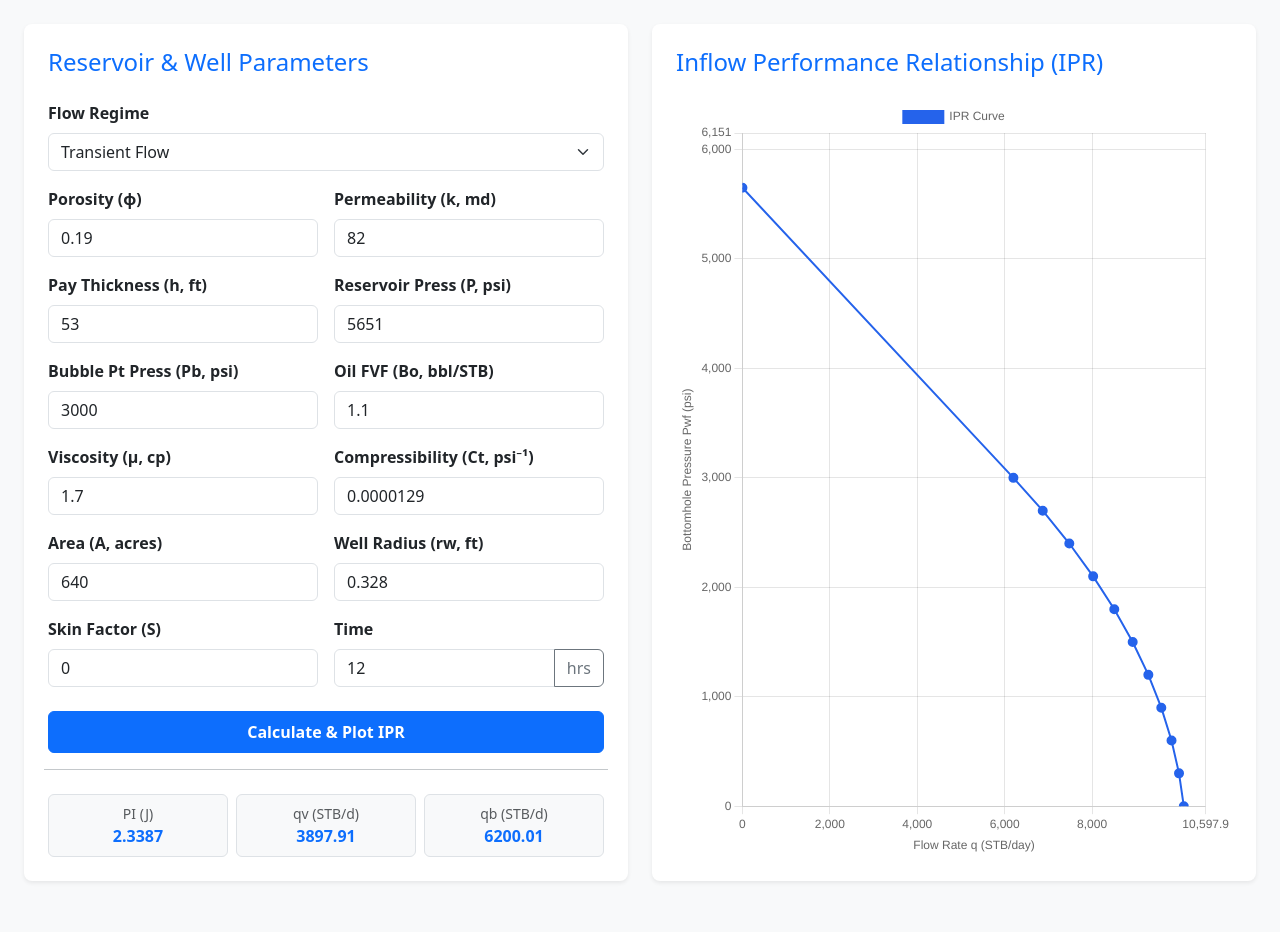
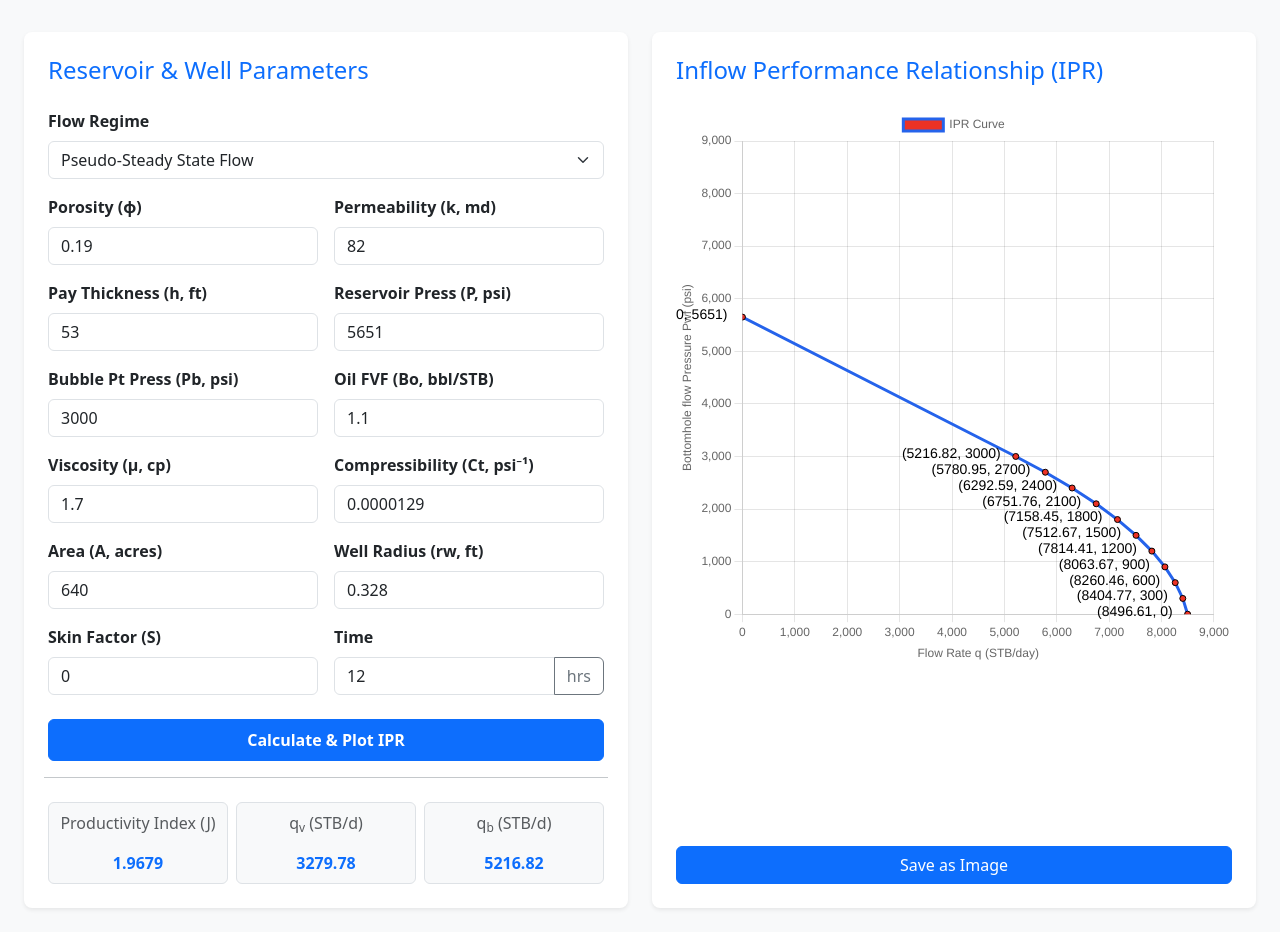
Before and after one commit to vinay-shenoy/ipr-calculator, a plain HTML site: page ipr-calculator.html in a window 1280 px wide. Both pictures are taken after a click on the button "Calculate & Plot IPR". Before the commit the page ends 905 px from the top, so only its background shows below. Drawn offline with nearby package versions, Linux system fonts and the light colour scheme.

Commit message:
Updated script  logic to save Image of the IPR chart using toBase64Image

```diff
--- a/ipr-calculator.html
+++ b/ipr-calculator.html
@@ -1,5 +1,6 @@
 <!DOCTYPE html>
 <html lang="en">
+
 <head>
   <meta charset="UTF-8">
   <meta name="viewport" content="width=device-width, initial-scale=1.0">
@@ -10,10 +11,12 @@
 
   <!-- Chart.js CDN -->
   <script src="https://cdn.jsdelivr.net/npm/chart.js"></script>
+
 </head>
-<body class="bg-light py-4">
 
-<div class="container-fluid px-4">
+<body class="bg-light vh-100 d-flex flex-column py-2">
+
+  <div class="container-fluid py-4 px-4">
     <div class="row g-4">
 
       <!-- Left Column: Inputs & Controls -->
@@ -26,9 +29,10 @@
             <div class="mb-3">
               <label for="flowRegime" class="form-label fw-bold">Flow Regime</label>
               <select id="flowRegime" class="form-select">
+
+                <option value="Pseudo-Steady State Flow">Pseudo-Steady State Flow</option>
                 <option value="Transient Flow">Transient Flow</option>
                 <option value="Steady State Flow">Steady State Flow</option>
-              <option value="Pseudo-Steady State Flow">Pseudo-Steady State Flow</option>
               </select>
             </div>
 
@@ -36,76 +40,78 @@
             <div class="row g-3">
               <div class="col-sm-6">
                 <label class="form-label fw-semibold">Porosity (ϕ)</label>
-              <input type="number" id="txtPoro" class="form-control" step="any" value="0.19">
+                <input type="number" id="porosity" class="form-control" step="any" value="0.19">
               </div>
               <div class="col-sm-6">
                 <label class="form-label fw-semibold">Permeability (k, md)</label>
-              <input type="number" id="txtPerm" class="form-control" step="any" value="82">
+                <input type="number" id="permeability" class="form-control" step="any" value="82">
               </div>
               <div class="col-sm-6">
                 <label class="form-label fw-semibold">Pay Thickness (h, ft)</label>
-              <input type="number" id="txtPayz" class="form-control" step="any" value="53">
+                <input type="number" id="pay_thickness" class="form-control" step="any" value="53">
               </div>
               <div class="col-sm-6">
                 <label class="form-label fw-semibold">Reservoir Press (P, psi)</label>
-              <input type="number" id="txtResP" class="form-control" step="any" value="5651">
+                <input type="number" id="reservoir_pressure" class="form-control" step="any" value="5651">
               </div>
               <div class="col-sm-6">
                 <label class="form-label fw-semibold">Bubble Pt Press (Pb, psi)</label>
-              <input type="number" id="txtBubl" class="form-control" step="any" value="3000">
+                <input type="number" id="bubble_pressure" class="form-control" step="any" value="3000">
               </div>
               <div class="col-sm-6">
                 <label class="form-label fw-semibold">Oil FVF (Bo, bbl/STB)</label>
-              <input type="number" id="txtBo" class="form-control" step="any" value="1.1">
+                <input type="number" id="oil_formation_volume_factor" class="form-control" step="any" value="1.1">
               </div>
               <div class="col-sm-6">
                 <label class="form-label fw-semibold">Viscosity (μ, cp)</label>
-              <input type="number" id="txtMu" class="form-control" step="any" value="1.7">
+                <input type="number" id="viscosity" class="form-control" step="any" value="1.7">
               </div>
               <div class="col-sm-6">
                 <label class="form-label fw-semibold">Compressibility (Ct, psi⁻¹)</label>
-              <input type="number" id="txtCt" class="form-control" step="any" value="0.0000129">
+                <input type="number" id="compressibility" class="form-control" step="any" value="0.0000129">
               </div>
               <div class="col-sm-6">
                 <label class="form-label fw-semibold">Area (A, acres)</label>
-              <input type="number" id="txtArea" class="form-control" step="any" value="640">
+                <input type="number" id="area" class="form-control" step="any" value="640">
               </div>
               <div class="col-sm-6">
                 <label class="form-label fw-semibold">Well Radius (rw, ft)</label>
-              <input type="number" id="txtRadi" class="form-control" step="any" value="0.328">
+                <input type="number" id="well_radius" class="form-control" step="any" value="0.328">
               </div>
               <div class="col-sm-6">
                 <label class="form-label fw-semibold">Skin Factor (S)</label>
-              <input type="number" id="txtSkin" class="form-control" step="any" value="0">
+                <input type="number" id="skin" class="form-control" step="any" value="0">
               </div>
               <div class="col-sm-6">
                 <label class="form-label fw-semibold">Time</label>
                 <div class="input-group">
-                <input type="number" id="txtTime" class="form-control" step="any" value="12">
-                <button type="button" class="btn btn-outline-secondary" id="button2" onclick="toggleTimeUnit()">hrs</button>
+                  <input type="number" id="time" class="form-control" step="any" value="12">
+                  <button type="button" class="btn btn-outline-secondary" id="button2"
+                    onclick="toggleTimeUnit()">hrs</button>
                 </div>
               </div>
             </div>
 
-          <button class="btn btn-primary w-100 mt-4 py-2 fw-bold" onclick="calculateIPR()">Calculate & Plot IPR</button>
+            <button class="btn btn-primary w-100 mt-4 py-2 fw-bold" onclick="calculateIPR()">Calculate & Plot
+              IPR</button>
 
             <!-- Output Results Cards -->
             <div class="row g-2 mt-3 pt-3 border-top border-secondary-subtle text-center">
               <div class="col-4">
                 <div class="bg-light p-2 rounded border">
-                <small class="text-muted d-block">PI (J)</small>
+                  <p class="text-muted d-block">Productivity Index (J)</p>
                   <strong id="txtJ" class="text-primary fs-6">-</strong>
                 </div>
               </div>
               <div class="col-4">
                 <div class="bg-light p-2 rounded border">
-                <small class="text-muted d-block">qv (STB/d)</small>
+                  <p class="text-muted d-block">q<sub>v</sub> (STB/d)</p>
                   <strong id="txtqv" class="text-primary fs-6">-</strong>
                 </div>
               </div>
               <div class="col-4">
                 <div class="bg-light p-2 rounded border">
-                <small class="text-muted d-block">qb (STB/d)</small>
+                  <p class="text-muted d-block">q<sub>b</sub> (STB/d)</p>
                   <strong id="txtqb" class="text-primary fs-6">-</strong>
                 </div>
               </div>
@@ -113,25 +119,31 @@
 
           </div>
         </div>
+
+
+
       </div>
 
       <!-- Right Column: Chart -->
-    <div class="col-lg-6">
+      <div class="col-lg-6 chart-container">
         <div class="card shadow-sm border-0 rounded-3 h-100">
           <div class="card-body p-4 d-flex flex-column">
             <h4 class="card-title text-primary mb-4">Inflow Performance Relationship (IPR)</h4>
-          <div class="flex-grow-1 position-relative" style="min-height: 400px;">
+            <div class="flex-grow-1 position-relative">
               <canvas id="iprChart"></canvas>
             </div>
+            <button class="btn btn-primary" onclick="saveIPRChart()">Save as Image</button>
           </div>
         </div>
       </div>
 
     </div>
   </div>
+
   <script src="script.js"></script>
 
   <!-- Bootstrap JS Bundle CDN -->
   <script src="https://cdn.jsdelivr.net/npm/bootstrap@5.3.3/dist/js/bootstrap.bundle.min.js"></script>
 </body>
+
 </html>
--- a/script.js
+++ b/script.js
@@ -20,21 +20,24 @@ function toggleTimeUnit() {
     btn.innerText = "hrs";
   }
 }
-// My Name is Vinay Shenoy.
+
 function calculateIPR() {
   // Input values
-  const o = parseFloat(document.getElementById("txtPoro").value) || 0;
-  const k = parseFloat(document.getElementById("txtPerm").value) || 0;
-  const h = parseFloat(document.getElementById("txtPayz").value) || 0;
-  const P = parseFloat(document.getElementById("txtResP").value) || 0;
-  const Pb = parseFloat(document.getElementById("txtBubl").value) || 0;
-  const Bo = parseFloat(document.getElementById("txtBo").value) || 0;
-  const u = parseFloat(document.getElementById("txtMu").value) || 0;
-  const Ct = parseFloat(document.getElementById("txtCt").value) || 0;
-  const A = parseFloat(document.getElementById("txtArea").value) || 0;
-  const rw = parseFloat(document.getElementById("txtRadi").value) || 0;
-  const S = parseFloat(document.getElementById("txtSkin").value) || 0;
-  const ti = parseFloat(document.getElementById("txtTime").value) || 0;
+  const o = parseFloat(document.getElementById("porosity").value) || 0;
+  const k = parseFloat(document.getElementById("permeability").value) || 0;
+  const h = parseFloat(document.getElementById("pay_thickness").value) || 0;
+  const P =
+    parseFloat(document.getElementById("reservoir_pressure").value) || 0;
+  const Pb = parseFloat(document.getElementById("bubble_pressure").value) || 0;
+  const Bo =
+    parseFloat(document.getElementById("oil_formation_volume_factor").value) ||
+    0;
+  const u = parseFloat(document.getElementById("viscosity").value) || 0;
+  const Ct = parseFloat(document.getElementById("compressibility").value) || 0;
+  const A = parseFloat(document.getElementById("area").value) || 0;
+  const rw = parseFloat(document.getElementById("well_radius").value) || 0;
+  const S = parseFloat(document.getElementById("skin").value) || 0;
+  const ti = parseFloat(document.getElementById("time").value) || 0;
 
   const flowRegime = document.getElementById("flowRegime").value;
   const unitText = document.getElementById("button2").innerText;
@@ -98,18 +101,75 @@ function calculateIPR() {
   // Sort points by X ascending for clean rendering
   chartPoints.sort((a, b) => a.x - b.x);
 
-  renderChart(chartPoints, qb + qv + 500, P + 500);
+  renderChart(
+    chartPoints,
+    roundToNearest1000(qb + qv + 500),
+    roundToNearest1000(P + 500),
+  );
+}
+
+function roundToNearest1000(value) {
+  return Math.round(value / 1000) * 1000;
 }
 
 function renderChart(points, maxX, maxY) {
-  const ctx = document.getElementById("iprChart").getContext("2d");
+  const canvas = document.getElementById("iprChart");
+  const ctx = canvas.getContext("2d");
 
   if (iprChartInstance) {
     iprChartInstance.destroy();
   }
 
+  // Force canvas aspect ratio
+  // if (maxX > 0 && maxY > 0) {
+  //   canvas.style.aspectRatio = `${maxX} / ${maxY}`;
+  // }
+
+  let maxPoint = maxX;
+  if (maxPoint < maxX) {
+    maxPoint = maxY;
+  }
+
+  // Custom plugin to display values near points
+  const pointValuePlugin = {
+    id: "pointValuePlugin",
+
+    afterDatasetsDraw(chart) {
+      const ctx = chart.ctx;
+
+      chart.data.datasets.forEach((dataset, datasetIndex) => {
+        const meta = chart.getDatasetMeta(datasetIndex);
+
+        meta.data.forEach((point, index) => {
+          const data = dataset.data[index];
+
+          if (!data || data.x === undefined || data.y === undefined) {
+            return;
+          }
+
+          const x = point.x;
+          const y = point.y;
+
+          ctx.save();
+
+          ctx.font = "14px Helvetica";
+          ctx.fillStyle = "#000000";
+          ctx.textAlign = "right";
+          ctx.textBaseline = "bottom";
+          // Display X and Y values
+          const label = `(${Math.round(data.x * 100) / 100}, ${Math.round(data.y * 100) / 100})`;
+
+          // Position label slightly above and to the right of point
+          ctx.fillText(label, x - 15, y + 5);
+
+          ctx.restore();
+        });
+      });
+    },
+  };
+
   iprChartInstance = new Chart(ctx, {
-    type: "scatter",
+    type: "line",
     data: {
       datasets: [
         {
@@ -117,21 +177,44 @@ function renderChart(points, maxX, maxY) {
           data: points,
           showLine: true,
           borderColor: "#2563eb",
-          backgroundColor: "#2563eb",
-          borderWidth: 2,
-          pointRadius: 4,
+          backgroundColor: "#eb3225",
+          borderWidth: 3,
+          pointRadius: 3,
+          pointBackgroundColor: "#eb3225",
+          pointBorderColor: "#000000",
+          pointBorderWidth: 1,
         },
       ],
     },
+    plugins: [pointValuePlugin],
     options: {
       responsive: true,
-      maintainAspectRatio: false,
+      maintainAspectRatio: true,
+      aspectRatio: 1,
+      plugins: {
+        tooltip: {
+          callbacks: {
+            title: function (tooltipItems) {
+              return null;
+            },
+
+            label: function (context) {
+              const point = context.raw;
+
+              return [
+                `q: ${Math.round(point.x * 100) / 100} STB/day`,
+                `Pwf: ${Math.round(point.y * 100) / 100} psi`,
+              ];
+            },
+          },
+        },
+      },
       scales: {
         x: {
           type: "linear",
           position: "bottom",
           min: 0,
-          max: maxX,
+          max: maxPoint,
           title: {
             display: true,
             text: "Flow Rate q (STB/day)",
@@ -139,10 +222,10 @@ function renderChart(points, maxX, maxY) {
         },
         y: {
           min: 0,
-          max: maxY,
+          max: maxPoint,
           title: {
             display: true,
-            text: "Bottomhole Pressure Pwf (psi)",
+            text: "Bottomhole flow Pressure Pwf (psi)",
           },
         },
       },
@@ -150,5 +233,43 @@ function renderChart(points, maxX, maxY) {
   });
 }
 
-// Initial calculation on page load
-window.onload = calculateIPR;
+function saveIPRChart() {
+  if (!iprChartInstance) {
+    alert("Please generate the IPR chart first.");
+    return;
+  }
+
+  // Get chart image
+  const chartImage = new Image();
+
+  chartImage.onload = function () {
+    // Padding around the chart
+    const padding = 50;
+
+    // Create new canvas
+    const exportCanvas = document.createElement("canvas");
+    const exportCtx = exportCanvas.getContext("2d");
+
+    // Increase canvas size by padding
+    exportCanvas.width = chartImage.width + padding * 2;
+    exportCanvas.height = chartImage.height + padding * 2;
+
+    // White background
+    exportCtx.fillStyle = "#ffffff";
+    exportCtx.fillRect(0, 0, exportCanvas.width, exportCanvas.height);
+
+    // Draw chart with padding
+    exportCtx.drawImage(chartImage, padding, padding);
+
+    // Create download link
+    const link = document.createElement("a");
+
+    link.href = exportCanvas.toDataURL("image/png");
+    link.download = "IPR_Chart.png";
+
+    link.click();
+  };
+
+  // Get Chart.js image
+  chartImage.src = iprChartInstance.toBase64Image();
+}
```
Lines whose indentation alone changed are shown as unchanged.
